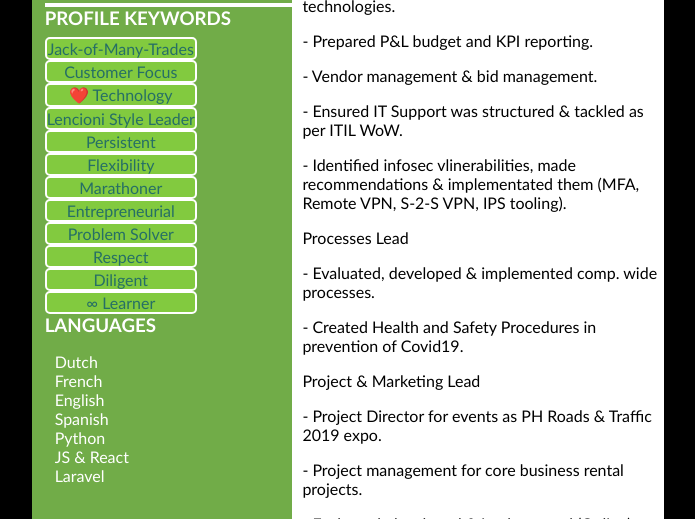
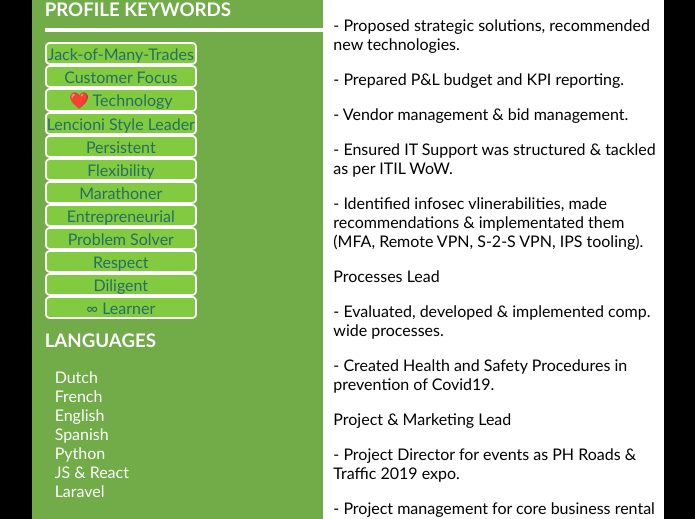
Before and after one commit to N00b13-M1/AWS_Test, a website: page index.html in a window 1280 px wide. Shown: the part 653-1172 px from the top of the page, without its empty margins (292-987 px from the left). Drawn offline with Linux system fonts and the light colour scheme.

Commit message:
minor_css_tweak_mc

```diff
--- a/index.html
+++ b/index.html
@@ -77,7 +77,7 @@
                 </div>
             </div>
             <div class="profile_kw">
-                <div class="info_header"><h3>INFO</h3></div><h3>PROFILE KEYWORDS</h3>
+                <div class="profile_header"><h3>PROFILE KEYWORDS</h3></div>
                 <div class="bean_list">
                     <div class="bean">Jack-of-Many-Trades</div>
                     <div class="bean">Customer Focus</div>
--- a/public/css/style.css
+++ b/public/css/style.css
@@ -24,12 +24,12 @@ a {
 .left{
     padding-left: 2%;
     background-color: rgba(113, 172, 72);
-    width: 40%;
+    width: 45%;
     color: white;
 }
 
 .right{
-    width: 60%;
+    width: 55%;
     background-color: rgba(255, 255, 255);
     color: black;
 }
@@ -87,10 +87,12 @@ h3 {
 
 }
 
-
-
+.profile_header{
+    border-bottom: 4px solid white;
+}
 
 .bean_list{
+    margin:10px 0px;
     display: inline-block;
     white-space: nowrap;
 }
```
